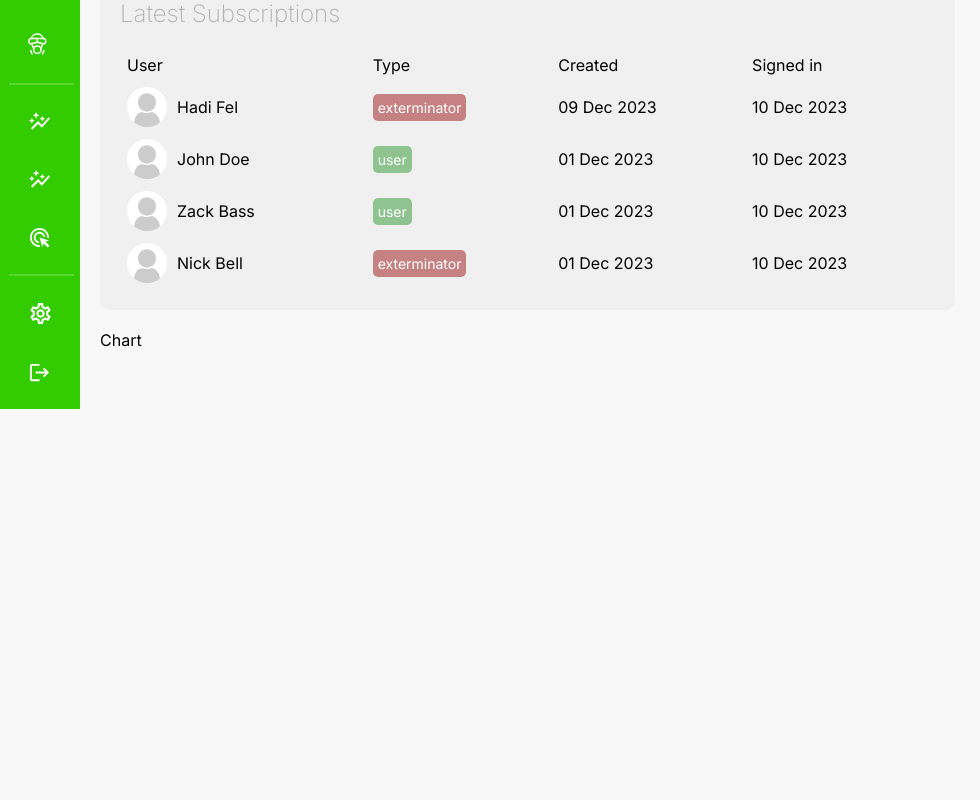
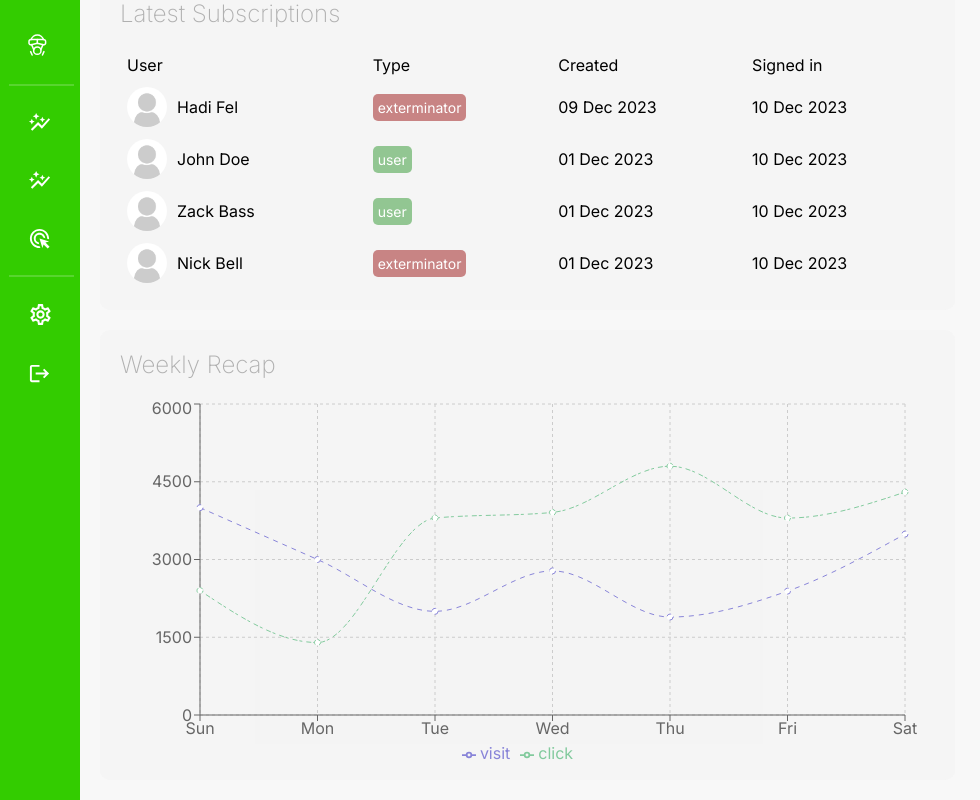
Before and after one commit to I3programmation/PestControlDashboard, a Next.js app: page /dashboard in a window 1280 px wide. Shown: the part 273-1073 px from the top of the page, without its empty margins (0-980 px from the left). Before the commit the page ends 800 px from the top, so only its background shows below. Built offline with nearby package versions, Linux system fonts and the light colour scheme.

Commit message:
:fire: feat: enhanced Chart component updated chart component and its data

```diff
--- a/app/ui/dashboard/chart/chart.jsx
+++ b/app/ui/dashboard/chart/chart.jsx
@@ -1,9 +1,89 @@
+"use client";
+import {
+  LineChart,
+  Line,
+  XAxis,
+  YAxis,
+  CartesianGrid,
+  Tooltip,
+  Legend,
+  ResponsiveContainer,
+} from "recharts";
 import styles from "./chart.module.css";
 
 const Chart = () => {
+  const data = [
+    {
+      name: "Sun",
+      visit: 4000,
+      click: 2400,
+    },
+    {
+      name: "Mon",
+      visit: 3000,
+      click: 1398,
+    },
+    {
+      name: "Tue",
+      visit: 2000,
+      click: 3800,
+    },
+    {
+      name: "Wed",
+      visit: 2780,
+      click: 3908,
+    },
+    {
+      name: "Thu",
+      visit: 1890,
+      click: 4800,
+    },
+    {
+      name: "Fri",
+      visit: 2390,
+      click: 3800,
+    },
+    {
+      name: "Sat",
+      visit: 3490,
+      click: 4300,
+    },
+  ];
+
   return (
     <div className={styles.container}>
-      Chart <div></div>
+      <h2 className={styles.title}>Weekly Recap</h2>
+      <ResponsiveContainer width="100%" height="90%">
+        <LineChart
+          width={500}
+          height={300}
+          data={data}
+          margin={{
+            top: 5,
+            right: 30,
+            left: 20,
+            bottom: 5,
+          }}
+        >
+          <CartesianGrid strokeDasharray="3 3" />
+          <XAxis dataKey="name" />
+          <YAxis />
+          <Tooltip />
+          <Legend />
+          <Line
+            type="monotone"
+            dataKey="visit"
+            stroke="#8884d8"
+            strokeDasharray="5 5"
+          />
+          <Line
+            type="monotone"
+            dataKey="click"
+            stroke="#82ca9d"
+            strokeDasharray="3 4 5 2"
+          />
+        </LineChart>
+      </ResponsiveContainer>
     </div>
   );
 };
--- a/app/ui/dashboard/chart/chart.module.css
+++ b/app/ui/dashboard/chart/chart.module.css
@@ -1,3 +1,12 @@
 .container {
+  height: 450px;
+  background-color: var(--bg2);
+  padding: 20px;
+  border-radius: 10px;
+}
 
+.title {
+    margin-bottom: 20px;
+    font-weight: 200;
+    color: var(--textSoft);
 }
--- a/app/ui/globals.css
+++ b/app/ui/globals.css
@@ -1,6 +1,6 @@
 :root{
 --bg: #F8F8F8;
---bg2: #f0f0f0;
+--bg2: #f0f0f076;
 --primary: #33CC00;
 --primarySoft: #00FF00;
 --text: #000000;
```
